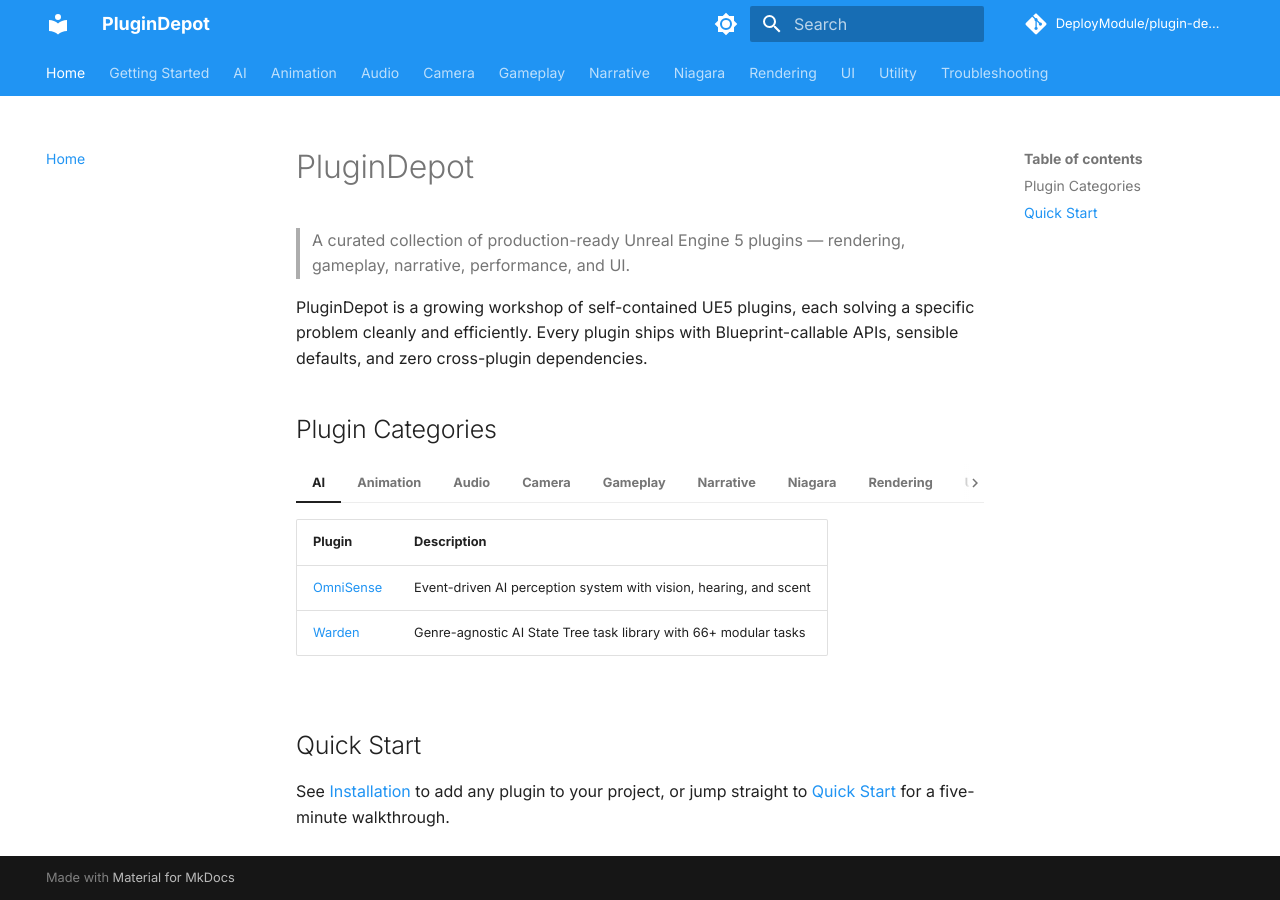
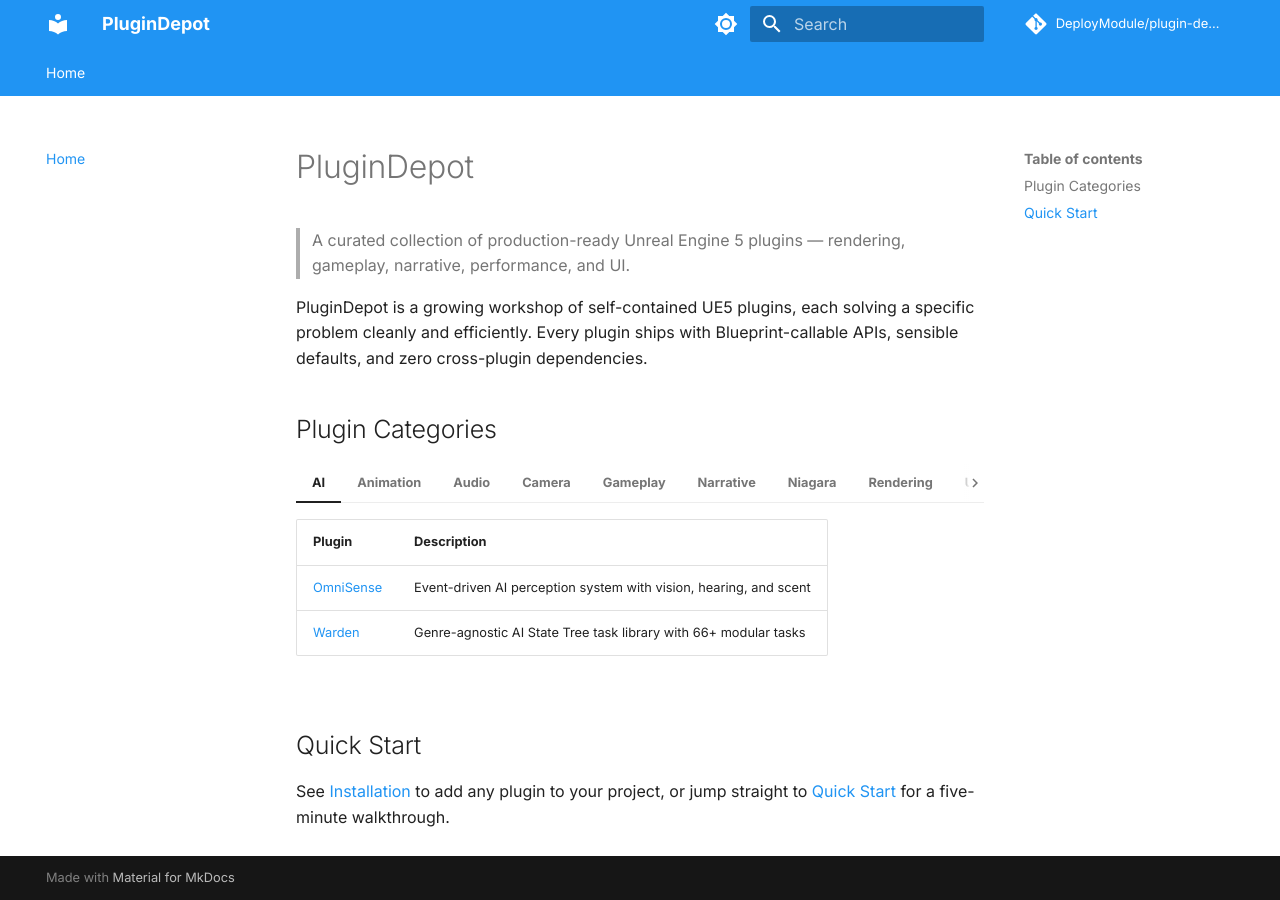
Before and after one commit to deploymodule/unreal-docs, an MkDocs documentation site: the page built from docs/index.md, in a window 1280 px wide. Built offline with MkDocs 1.6.1 and Material for MkDocs 9.7.7, drawn with Linux system fonts in a browser that asks for light colours; comment, search, counter and statistics services are not loaded; part of the change alters nothing that is shown.

Commit message:
hide nav

```diff
--- a/mkdocs.yml
+++ b/mkdocs.yml
@@ -79,227 +79,3 @@ plugins:
 
 nav:
   - Home: index.md
-  - Getting Started:
-    - getting-started/installation.md
-    - getting-started/quick-start.md
-  - AI:
-    - OmniSense:
-      - omnisense/index.md
-      - omnisense/overview.md
-      - omnisense/usage.md
-      - omnisense/api-reference.md
-      - omnisense/changelog.md
-    - Warden:
-      - warden/index.md
-      - warden/overview.md
-      - warden/usage.md
-      - warden/api-reference.md
-      - warden/changelog.md
-  - Animation:
-    - Kinetic:
-      - kinetic/index.md
-      - kinetic/overview.md
-      - kinetic/usage.md
-      - kinetic/api-reference.md
-      - kinetic/changelog.md
-    - Lean:
-      - lean/index.md
-      - lean/overview.md
-      - lean/usage.md
-      - lean/api-reference.md
-      - lean/changelog.md
-    - Perpetual:
-      - perpetual/index.md
-      - perpetual/overview.md
-      - perpetual/usage.md
-      - perpetual/api-reference.md
-      - perpetual/changelog.md
-    - Tumble:
-      - tumble/index.md
-      - tumble/overview.md
-      - tumble/usage.md
-      - tumble/api-reference.md
-      - tumble/changelog.md
-  - Audio:
-    - Sonance:
-      - sonance/index.md
-      - sonance/overview.md
-      - sonance/usage.md
-      - sonance/api-reference.md
-      - sonance/changelog.md
-  - Camera:
-    - Gimbal:
-      - gimbal/index.md
-      - gimbal/overview.md
-      - gimbal/usage.md
-      - gimbal/api-reference.md
-      - gimbal/changelog.md
-  - Gameplay:
-    - Adorn:
-      - adorn/index.md
-      - adorn/overview.md
-      - adorn/usage.md
-      - adorn/api-reference.md
-      - adorn/changelog.md
-    - Arsenal:
-      - arsenal/index.md
-      - arsenal/overview.md
-      - arsenal/usage.md
-      - arsenal/api-reference.md
-      - arsenal/changelog.md
-    - Cadence:
-      - cadence/index.md
-      - cadence/overview.md
-      - cadence/usage.md
-      - cadence/api-reference.md
-      - cadence/changelog.md
-    - Chronicle:
-      - chronicle/index.md
-      - chronicle/overview.md
-      - chronicle/usage.md
-      - chronicle/api-reference.md
-      - chronicle/changelog.md
-    - Flux:
-      - flux/index.md
-      - flux/overview.md
-      - flux/usage.md
-      - flux/api-reference.md
-      - flux/changelog.md
-    - Ledger:
-      - ledger/index.md
-      - ledger/overview.md
-      - ledger/usage.md
-      - ledger/api-reference.md
-      - ledger/changelog.md
-    - Marrow:
-      - marrow/index.md
-      - marrow/overview.md
-      - marrow/usage.md
-      - marrow/api-reference.md
-      - marrow/changelog.md
-    - Optica:
-      - optica/index.md
-      - optica/overview.md
-      - optica/usage.md
-      - optica/api-reference.md
-      - optica/changelog.md
-    - Reach:
-      - reach/index.md
-      - reach/overview.md
-      - reach/usage.md
-      - reach/api-reference.md
-      - reach/changelog.md
-    - Saga:
-      - saga/index.md
-      - saga/overview.md
-      - saga/usage.md
-      - saga/api-reference.md
-      - saga/changelog.md
-    - Sleight:
-      - sleight/index.md
-      - sleight/overview.md
-      - sleight/usage.md
-      - sleight/api-reference.md
-      - sleight/changelog.md
-    - Vault:
-      - vault/index.md
-      - vault/overview.md
-      - vault/usage.md
-      - vault/api-reference.md
-      - vault/changelog.md
-  - Narrative:
-    - Discourse:
-      - discourse/index.md
-      - discourse/overview.md
-      - discourse/usage.md
-      - discourse/api-reference.md
-      - discourse/changelog.md
-  - Niagara:
-    - Torrent:
-      - torrent/index.md
-      - torrent/overview.md
-      - torrent/usage.md
-      - torrent/api-reference.md
-      - torrent/changelog.md
-  - Rendering:
-    - Aether:
-      - aether/index.md
-      - aether/overview.md
-      - aether/usage.md
-      - aether/api-reference.md
-      - aether/changelog.md
-    - Lucent:
-      - lucent/index.md
-      - lucent/overview.md
-      - lucent/usage.md
-      - lucent/api-reference.md
-      - lucent/changelog.md
-    - Tonal:
-      - tonal/index.md
-      - tonal/overview.md
-      - tonal/usage.md
-      - tonal/api-reference.md
-      - tonal/changelog.md
-    - Vapor:
-      - vapor/index.md
-      - vapor/overview.md
-      - vapor/usage.md
-      - vapor/api-reference.md
-      - vapor/changelog.md
-  - UI:
-    - Kiosk:
-      - kiosk/index.md
-      - kiosk/overview.md
-      - kiosk/usage.md
-      - kiosk/api-reference.md
-      - kiosk/changelog.md
-  - Utility:
-    - Courier:
-      - courier/index.md
-      - courier/overview.md
-      - courier/usage.md
-      - courier/api-reference.md
-      - courier/changelog.md
-    - FastFind:
-      - fastfind/index.md
-      - fastfind/overview.md
-      - fastfind/usage.md
-      - fastfind/api-reference.md
-      - fastfind/changelog.md
-    - FastLoop:
-      - fastloop/index.md
-      - fastloop/overview.md
-      - fastloop/usage.md
-      - fastloop/api-reference.md
-      - fastloop/changelog.md
-    - FastMath:
-      - fastmath/index.md
-      - fastmath/overview.md
-      - fastmath/usage.md
-      - fastmath/api-reference.md
-      - fastmath/changelog.md
-    - Lingua:
-      - lingua/index.md
-      - lingua/overview.md
-      - lingua/usage.md
-      - lingua/api-reference.md
-      - lingua/changelog.md
-    - Manifest:
-      - manifest/index.md
-      - manifest/overview.md
-      - manifest/usage.md
-      - manifest/api-reference.md
-      - manifest/changelog.md
-    - Relay:
-      - relay/index.md
-      - relay/overview.md
-      - relay/usage.md
-      - relay/api-reference.md
-      - relay/changelog.md
-    - WorldPool:
-      - worldpool/index.md
-      - worldpool/overview.md
-      - worldpool/usage.md
-      - worldpool/api-reference.md
-      - worldpool/changelog.md
-  - Troubleshooting: troubleshooting.md
```
